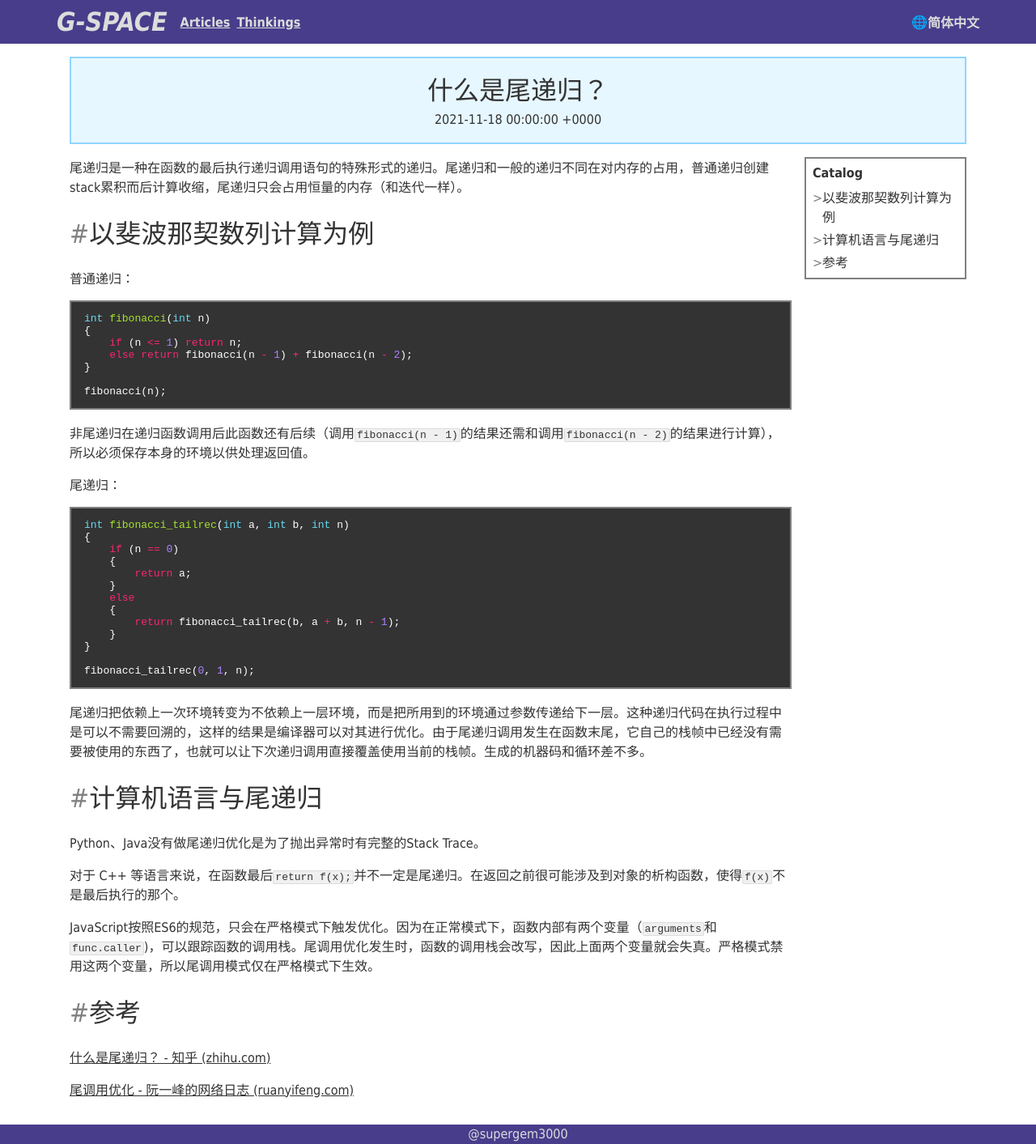
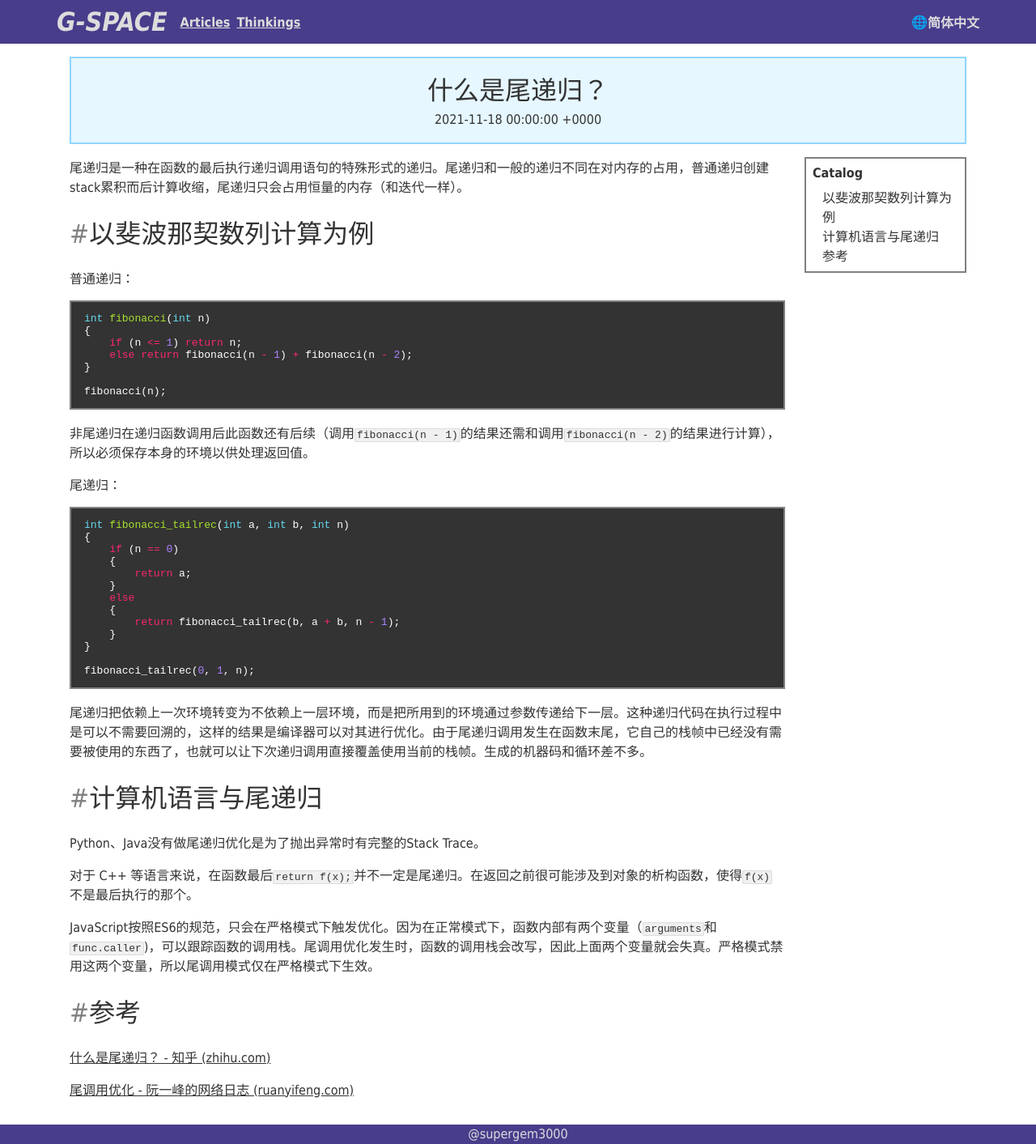
Before and after one commit to supergem3000/supergem3000.github.io, a Jekyll site: the page built from article/_posts/2021-11-18-tail-recursion.md, in a window 1280 px wide. Shown: the whole page at 81% size. Built offline with Jekyll 4.4.1, drawn with Linux system fonts in a browser that asks for light colours.

Commit message:
文章目录数据结构、缩进、折叠

```diff
--- a/css/article.css
+++ b/css/article.css
@@ -48,25 +48,61 @@
     }
     .article-nav {
         width: 200px;
-        margin-left: 16px;
+        margin-left: 24px;
     }
+}
+
+.arrow {
+    display: inline-block;
+    vertical-align: middle;
+    width: 0;
+    height: 0;
+    border-left: 4px solid transparent;
+    border-right: 4px solid transparent;
+    border-top: 5px solid #4f5959;
+    transform: rotate(-90deg);
 }
 
 #toc {
     margin-top: 8px;
 }
 
-.toc-item {
-    margin-bottom: 4px;
-    display: list-item;
+.toc-item span {
+    cursor: pointer;
 }
 
-.toc-item:last-child {
-    margin-bottom: 0;
+.toc-item-title {
+    display: flex;
+    flex-direction: row;
 }
 
-.toc-item span {
-    cursor: pointer;
+.toc-item-arrow {
+    width: 12px;
+    flex-shrink: 0;
+}
+
+.toc-item-arrow-none {
+    visibility: hidden;
+}
+
+.toc-item-content {
+    word-break: break-all;
+}
+
+.toc-item-children {
+    display: none;
+    /* max-height: 0px;
+    overflow: hidden;
+    transition: all ease 0.2s; */
+}
+
+.toc-item-active > .toc-item-title > .toc-item-arrow > .arrow {
+    transform: rotate(0deg);
+}
+
+.toc-item-active > .toc-item-children {
+    display: block;
+    /* max-height: 500px; */
 }
 
 @media (any-hover: hover) {
@@ -75,45 +111,27 @@
     }
 }
 
-.toc-item::marker {
-    color: var(--color-gray);
+.toc-h1 > .toc-item-title {
+    margin-left: 0;
+}
+.toc-h2 > .toc-item-title {
+    margin-left: 12px;
+}
+.toc-h3 > .toc-item-title {
+    margin-left: 24px;
+}
+.toc-h4 > .toc-item-title {
+    margin-left: 36px;
+}
+.toc-h5 > .toc-item-title {
+    margin-left: 48px;
+}
+.toc-h6 > .toc-item-title {
+    margin-left: 60px;
 }
 
-.toc-h1 {
-    margin-left: 12px;
-}
-.toc-h1::marker {
-    content: ">";
-}
-.toc-h2 {
-    margin-left: 24px;
-}
-.toc-h2::marker {
-    content: " >";
-}
-.toc-h3 {
-    margin-left: 36px;
-}
-.toc-h3::marker {
-    content: "  >";
-}
-.toc-h4 {
-    margin-left: 48px;
-}
-.toc-h4::marker {
-    content: "   >";
-}
-.toc-h5 {
-    margin-left: 60px;
-}
-.toc-h5::marker {
-    content: "    >";
-}
-.toc-h6 {
-    margin-left: 72px;
-}
-.toc-h6::marker {
-    content: "     >";
+.article-content {
+    flex-grow: 1;
 }
 
 .article-content h1,
--- a/js/article.js
+++ b/js/article.js
@@ -13,38 +13,99 @@
     }
 }
 
-const titleList = [];
-const headers = ["h1", "h2", "h3", "h4", "h5", "h6"];
+function makeTocDom(titleObj) {
+    let el = document.createElement("div");
+    el.classList.add("toc-" + titleObj.tagName, "toc-item", "toc-item-active");
+
+    let title = document.createElement("div");
+    title.className = "toc-item-title";
+
+    let arrowContainer = document.createElement("div");
+    arrowContainer.className = "toc-item-arrow";
+    let arrow = document.createElement("span");
+    arrow.className = "arrow";
+    arrowContainer.appendChild(arrow);
+    title.appendChild(arrowContainer);
+
+    let text = document.createElement("span");
+    text.className = "toc-item-content"
+    text.innerText = titleObj.text;
+    text.setAttribute("data-anchor", titleObj.id);
+    title.appendChild(text);
+
+    el.appendChild(title)
+
+    if (titleObj.children.length === 0) {
+        arrowContainer.classList.add("toc-item-arrow-none");
+    } else {
+        let childrenContainer = document.createElement("div");
+        childrenContainer.className = "toc-item-children";
+        titleObj.children.forEach(c => {
+            childrenContainer.appendChild(makeTocDom(c));
+        })
+        el.appendChild(childrenContainer);
+    }
+
+    return el;
+}
+
 function generateToc() {
+    const titleList = [];
+    const headers = { "h1": 1, "h2": 2, "h3": 3, "h4": 4, "h5": 5, "h6": 6 };
     const article = document.getElementById("article-content");
     for (let i = 0; i < article.children.length; ++i) {
         child = article.children[i];
-        if (headers.includes(child.tagName.toLowerCase())) {
-            titleList.push({
-                tagName: child.tagName.toLowerCase(),
+        let tagName = child.tagName.toLowerCase()
+        if (Object.keys(headers).includes(tagName)) {
+            let len = titleList.length;
+            let titleObj = {
+                tagName: tagName,
                 text: child.innerText,
-                id:child.id
-            });
+                id: child.id,
+                children: [],
+            }
+            if (len === 0 || headers[tagName] <=
+                    headers[titleList[len - 1].tagName]) {
+                titleList.push(titleObj);
+            }else {
+                let f = titleList[len - 1];
+                while (true) {
+                    if (f.children.length == 0) {
+                        break;
+                    }
+                    if (headers[tagName] <=
+                            headers[f.children[f.children.length - 1].tagName]) {
+                        break;
+                    }
+                    f = f.children[f.children.length - 1];
+                }
+                f.children.push(titleObj);
+            }
         }
     }
+    console.log(JSON.stringify(titleList));
     const toc = document.getElementById("toc");
-    for (let i = 0; i < titleList.length; ++i) {
-        let title = titleList[i];
-        let element = document.createElement("div");
-        element.classList.add("toc-" + title.tagName, "toc-item");
-        let text = document.createElement("span");
-        text.innerText = title.text;
-        text.setAttribute("data-anchor", "#" + title.id);
-        element.appendChild(text);
-        toc.appendChild(element);
-    }
+    titleList.forEach(el => {
+        toc.appendChild(makeTocDom(el));
+    })
     toc.onclick = function(event) {
         let target = event.target;
-        if (target.nodeName.toLowerCase() === "span") {
+        if (target.className === "toc-item-content") {
             console.log(target.getAttribute("data-anchor"));
-            document.querySelector(target.getAttribute("data-anchor")).scrollIntoView({
+            document.getElementById(target.getAttribute("data-anchor")).scrollIntoView({
                 behavior: "smooth"
             });
+        } else if (target.className === "arrow"
+                || target.className === "toc-item-arrow") {
+            let fa = target.parentNode.parentNode;
+            if (target.className === "arrow") {
+                fa = fa.parentNode;
+            };
+            if (fa.classList.contains("toc-item-active")) {
+                fa.classList.remove("toc-item-active");
+            } else {
+                fa.classList.add("toc-item-active");
+            }
         }
     }
     if (titleList.length != 0) {
```
